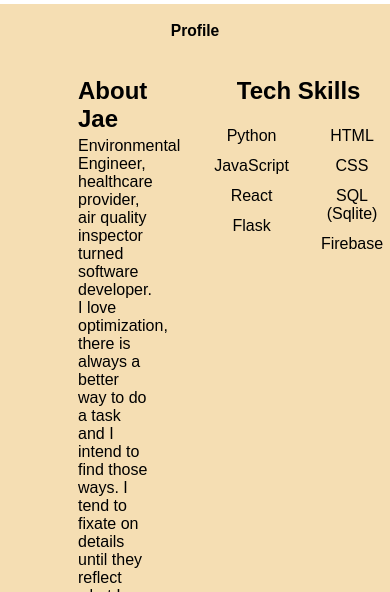
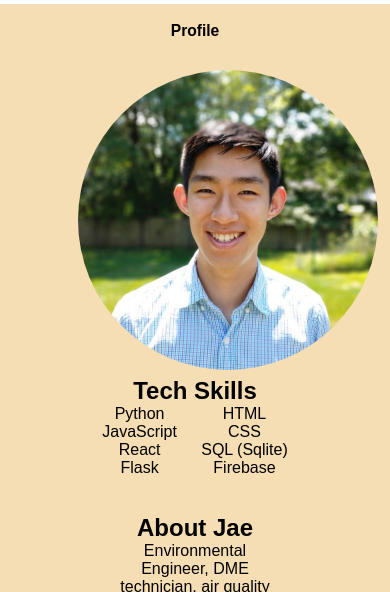
Before and after one commit to kwonj1234/my_website, a React (Create React App) app: page / in a window 390 px wide. Shown: the part 1346-1938 px from the top of the page. Built offline with nearby package versions, Linux system fonts and the light colour scheme.

Commit message:
fix spacing in about section during mobile view

```diff
--- a/src/App.js
+++ b/src/App.js
@@ -17,15 +17,6 @@ function App() {
   const [windowWidth, setWindowWidth] = useState(window.innerWidth);
   const [windowHeight, setWindowHeight] = useState(window.innerHeight);
 
-  // display button to scroll back to top if user scroll down more than 500px from top
-  const toggleVisibility = () => {
-    if (!scrolledDown && window.pageYOffset > 1400) {
-      setScrolledDown(true)
-    } else if (scrolledDown && window.pageYOffset <= 1400) {
-      setScrolledDown(false)
-    }
-  }
-
   // Create useRef hooks
   const heroRef = useRef(null);
   const navRef = useRef(null);
@@ -43,17 +34,27 @@ function App() {
   // Mount the app
   useEffect(() => {
 
-    // when user scrolls, if will activate toggleVisibility
-    window.addEventListener("scroll", toggleVisibility)
+    // On mount scroll to the top of the page
     scrollToRef(heroRef)
+
+    // when user scrolls,
+    // display button to scroll back to top if user scroll down more than 500px from top
+    window.addEventListener("scroll", () => {
+      if (!scrolledDown && window.pageYOffset > 1400) {
+        setScrolledDown(true)
+      } else if (scrolledDown && window.pageYOffset <= 1400) {
+        setScrolledDown(false)
+      }
+    })
 
     // Event listener for when the user changes screen size
     window.addEventListener("resize", () => {
+      console.log(window.innerWidth )
       setWindowWidth(window.innerWidth);
       setWindowHeight(window.innerHeight);
     });
 
-  }, []);
+  }, [scrolledDown]);
 
   return (
     <BrowserRouter className="Browser">
@@ -69,7 +70,7 @@ function App() {
           contactRef={contactRef}
           scrollToRef={scrollToRef}
         />
-        <About aboutRef={aboutRef} />
+        <About aboutRef={aboutRef} windowWidth={windowWidth} />
         <Projects projectRef={projectRef} />
         <Experience experienceRef={experienceRef} />
         {/* <Passions passionsRef={passionsRef} /> */}
--- a/src/components/About.js
+++ b/src/components/About.js
@@ -2,10 +2,16 @@ import React from 'react';
 import "../scss/About.scss";
 
 export default function About(props) {
+
+	// Deconstruct props
+	const { aboutRef, windowWidth } = props;
+
 	return (
-        <div className="About" ref={props.aboutRef}>
+		windowWidth > 1100?
+			<div className="About" ref={aboutRef}>
 				<br></br>
 				<h1 className="section-title">Profile</h1>
+
 				<div className="row aboutContent">
 					<div className="selfDescrip">
 						<h2>About Jae</h2>
@@ -39,5 +45,42 @@ export default function About(props) {
 					</div>
 				</div>
 			</div>
+		:
+			<div className="About-mobile" ref={aboutRef}>
+				<br></br>
+				<div className="aboutContent">
+					<h1 className="section-title">Profile</h1>
+					<div className="selfie"/>
+					<div className="skills-mobile">
+						<h2>Tech Skills</h2>
+						<div className="row-mobile">
+							<ul className="no-style">
+								<li>Python</li>
+								<li>JavaScript</li>
+								<li>React</li>
+								<li>Flask</li>
+							</ul>
+							<ul className="no-style">
+								<li>HTML</li>
+								<li>CSS</li>
+								<li>SQL (Sqlite)</li>
+								<li>Firebase</li>
+							</ul>
+						</div>
+					</div>
+					<div className="selfDescrip-mobile">
+						<h2>About Jae</h2>
+						<p>
+								Environmental Engineer, DME technician, air quality inspector
+								turned software developer. I love optimization, there is always a
+								better way to do a task and I intend to find those ways. I tend to
+								fixate on details until they reflect what I envision but, as a
+								developing programmer, I am always open to suggestions. For that
+								reason, I prefer working in teams. Sometimes, a rubber duck just isn't
+								enough.
+						</p>
+					</div>
+				</div>
+			</div>
 	)
 }
--- a/src/scss/About.scss
+++ b/src/scss/About.scss
@@ -1,6 +1,11 @@
 .About {
     background-color: wheat;
 }
+
+.About-mobile {
+    background-color: wheat;
+}
+
 
 .aboutContent {
     margin: 0 20%;
@@ -14,18 +19,33 @@
     margin-right: 50px;
 }
 
+.selfDescrip-mobile {
+    text-align: center;
+    margin-top: 3%;
+    margin-left: 30px;
+    margin-right: 30px;
+    padding-bottom: 30px;
+}
+
 .selfie {
+    margin: 3% auto;
     height: 300px;
     width: 300px;
-    float: left;
     border-radius: 50%;
     background: url(../images/self.jpg);
     background-position: 50%;
     background-size: 100%;
+    background-repeat: no-repeat;
+    background-size: cover;
 }
 
 .skills {
     margin: 3% auto;
+}
+
+.skills-mobile {
+    margin: 3% auto;
+    padding-bottom: 30px;
 }
 
 .About h2 {
--- a/src/scss/App.scss
+++ b/src/scss/App.scss
@@ -37,6 +37,11 @@ h1 {
   flex-wrap: nowrap;
 }
 
+.row-mobile {
+  justify-content: space-evenly;
+  display: flex;
+}
+
 .link {
     display: flex;
     text-decoration: none;
```
Lines whose indentation alone changed are shown as unchanged.
